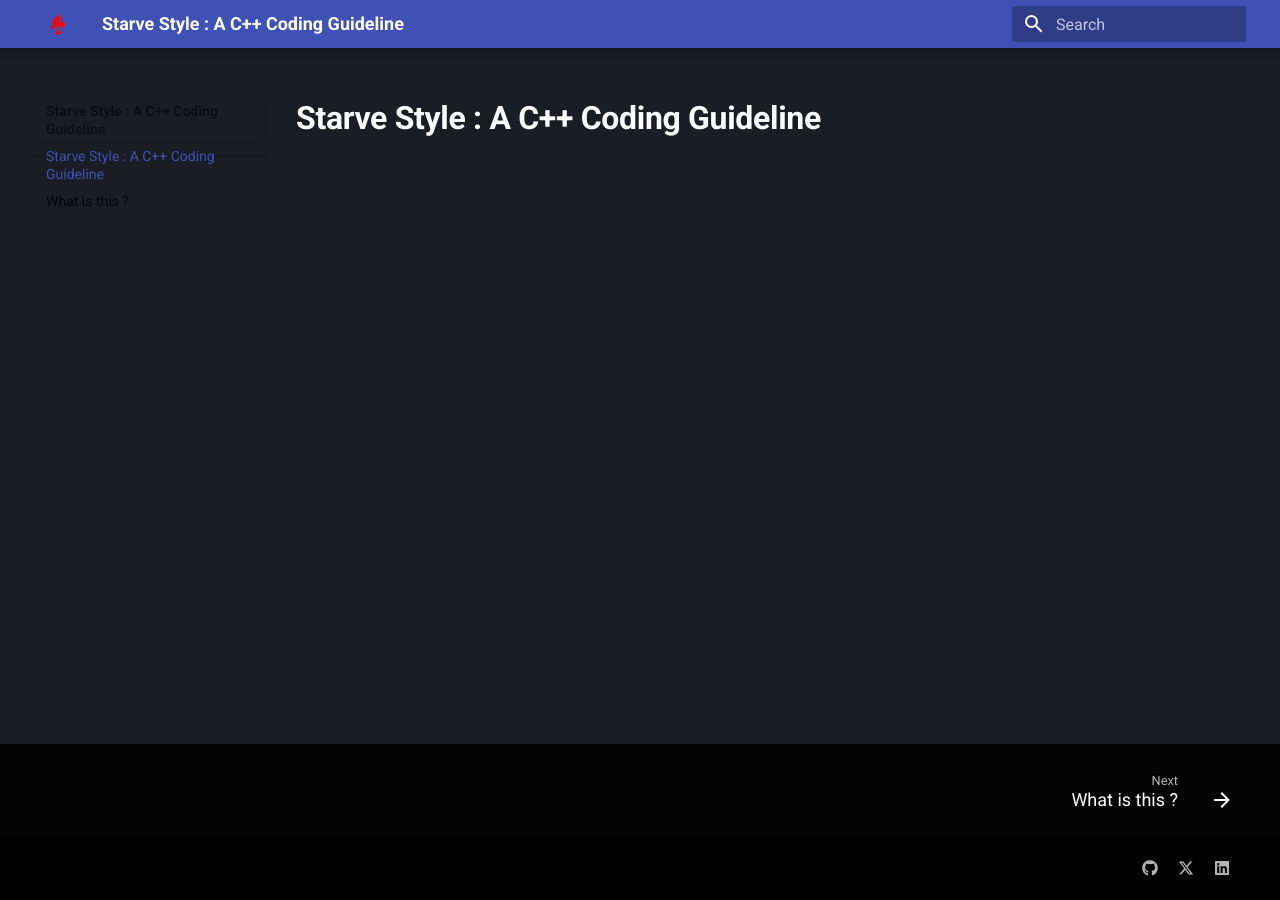
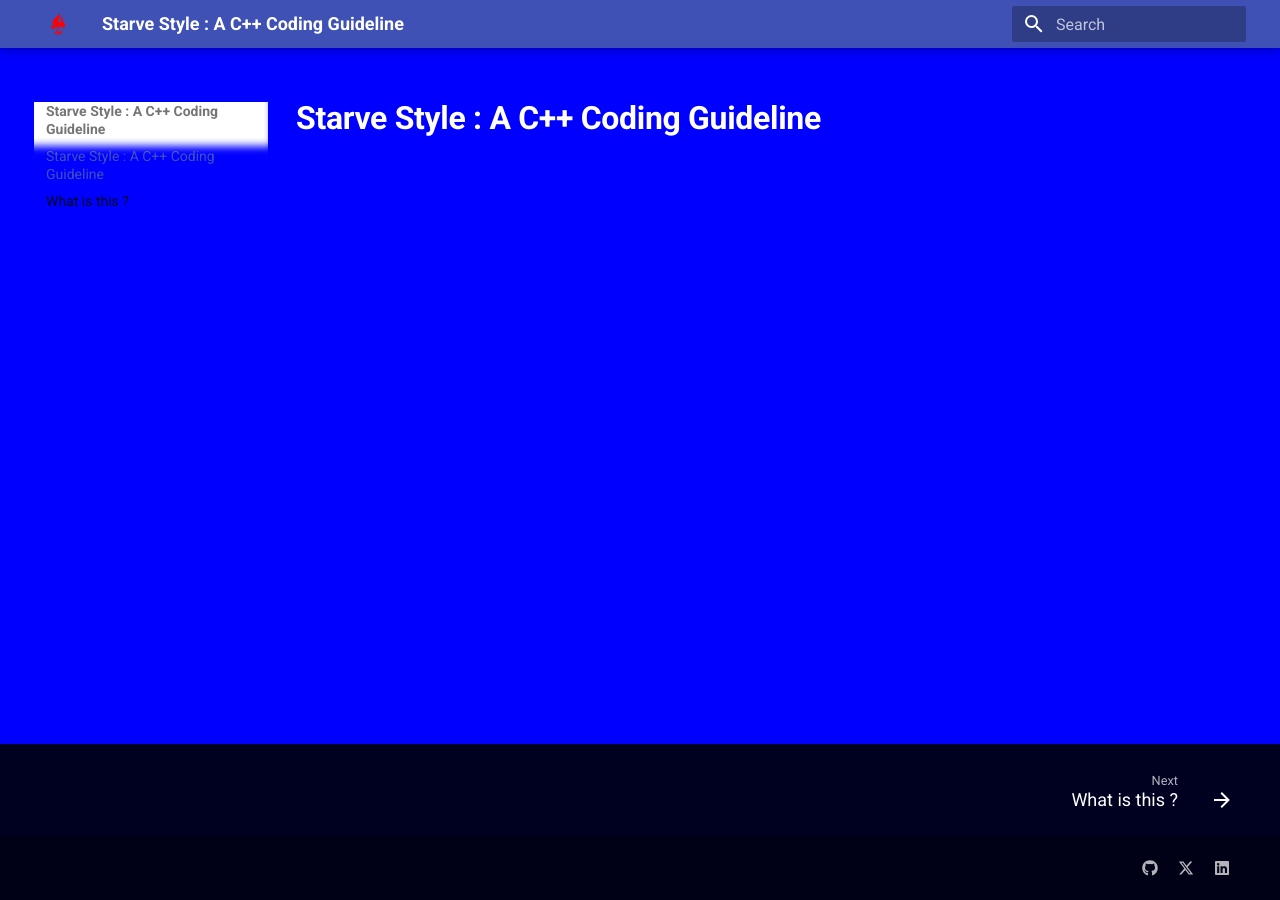
Before and after one commit to Belphonz/Starve-Style, an MkDocs documentation site: the page built from docs/index.md, in a window 1280 px wide. Built offline with MkDocs 1.6.1 and Material for MkDocs 9.7.7, drawn with Linux system fonts in a browser that asks for light colours.

Commit message:
vault backup: 2024-10-19 14:08:01

```diff
--- a/docs/stylesheets/extra.css
+++ b/docs/stylesheets/extra.css
@@ -14,5 +14,5 @@
 }
 
 body {
-    --md-default-bg-color : rgb(26, 30, 36);
+    background: blue;
 }
```
